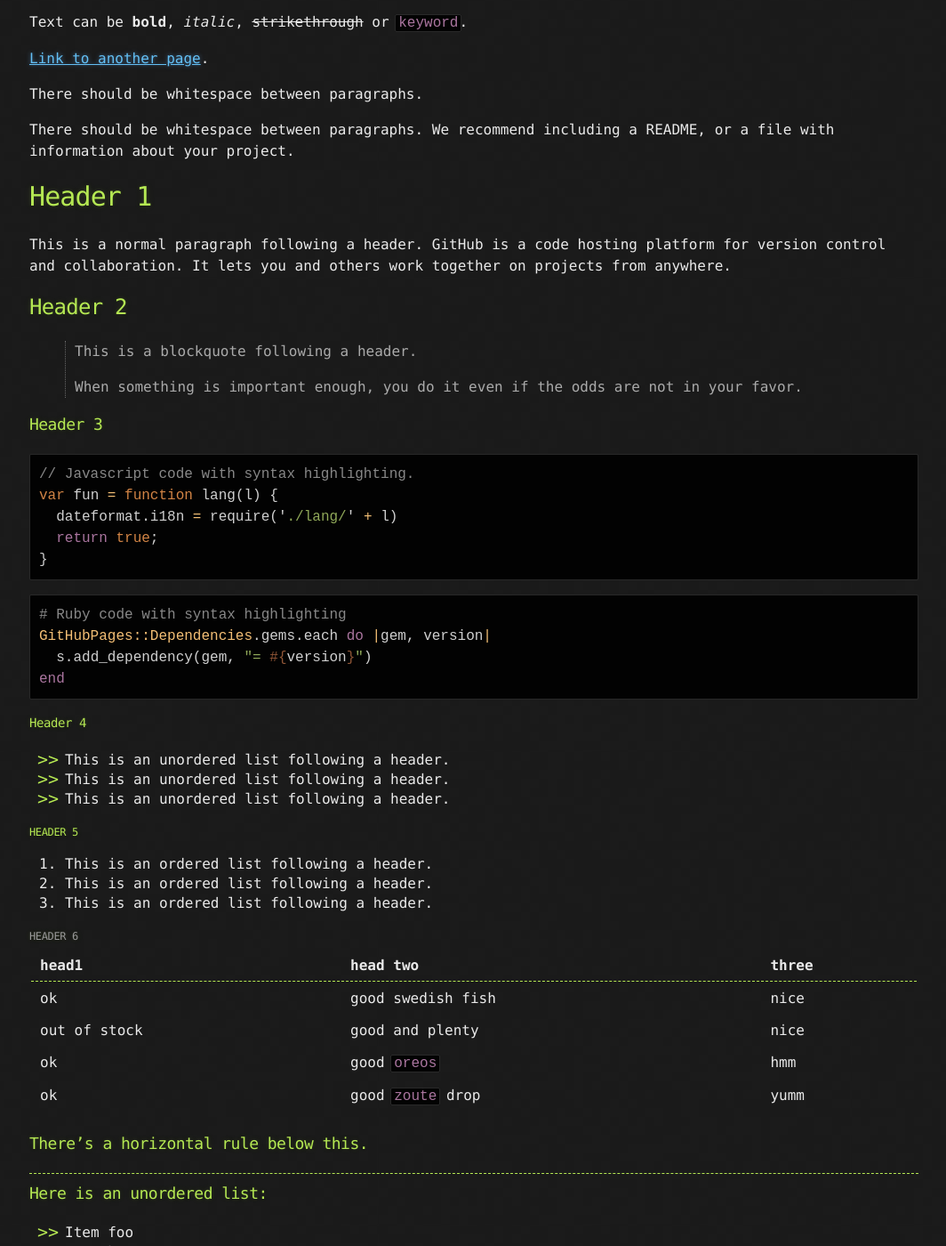
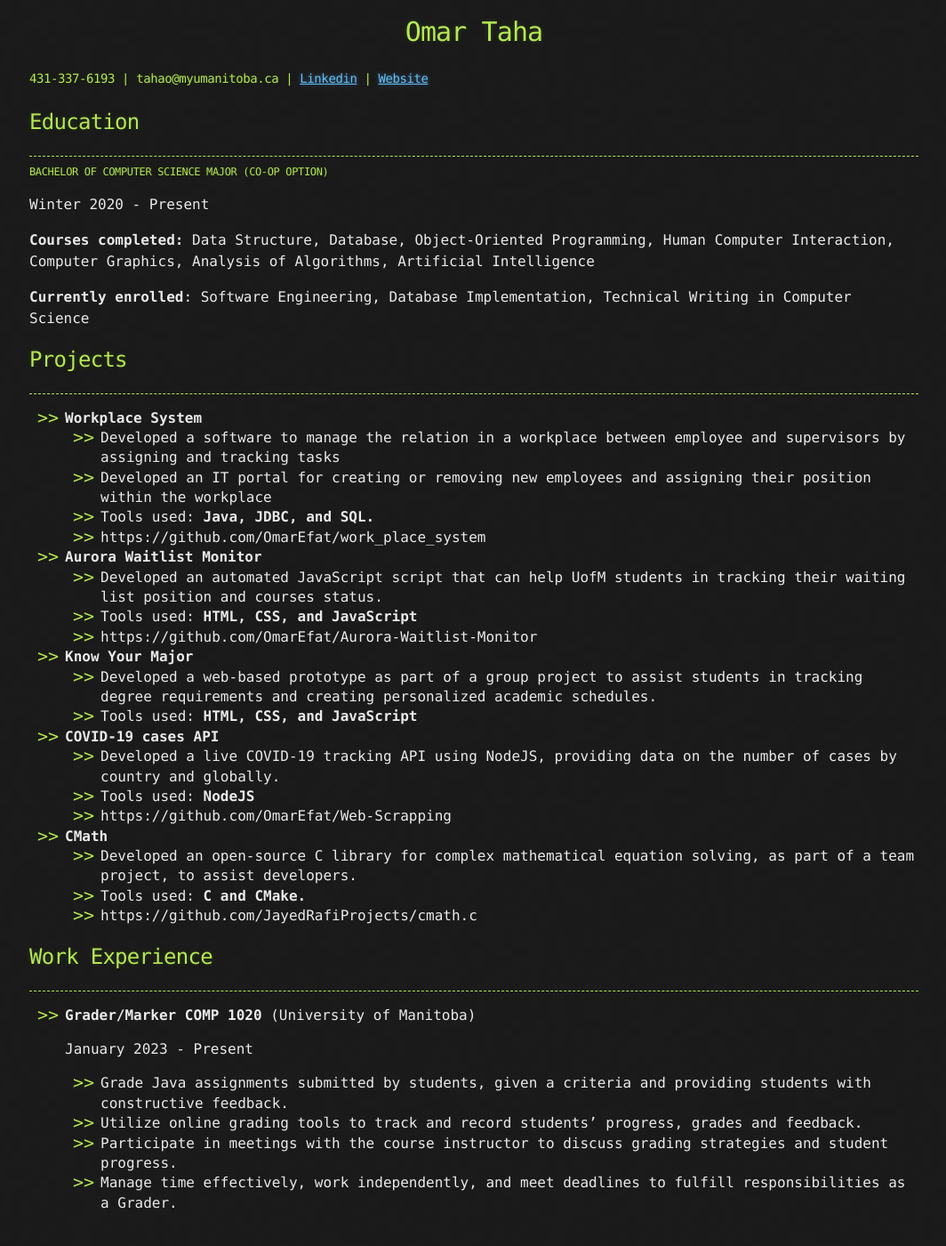
Before and after one commit to OmarEfat/OmarEfat.github.io, a Jekyll site: the page built from index.md, in a window 1280 px wide and 1400 px high, scrolled down 220 px. Shown: the whole window at 89% size, without its empty margins (107-1171 px from the left). Built offline with Jekyll 4.4.1, drawn with Linux system fonts in a browser that asks for light colours; some of the changed text lies outside the part shown.

Commit message:
Update index.md

````diff
--- a/index.md
+++ b/index.md
@@ -1,123 +1,87 @@
 ---
 layout: default
 ---
+<h1 style="text-align: center;">Omar Taha</h1>
 
-Text can be **bold**, _italic_, ~~strikethrough~~ or `keyword`.
+#### 431-337-6193 | tahao@myumanitoba.ca | [Linkedin](https://www.linkedin.com/in/omar-effat/) | [Website](https://omarefat.github.io/MyWebsite/)
 
-[Link to another page](./another-page.html).
+## Education
+---
+##### Bachelor of Computer Science Major (Co-op option)
+Winter 2020 - Present
 
-There should be whitespace between paragraphs.
+**Courses completed:** Data Structure, Database, Object-Oriented Programming, Human Computer Interaction, Computer Graphics, Analysis of Algorithms, Artificial Intelligence
 
-There should be whitespace between paragraphs. We recommend including a README, or a file with information about your project.
+**Currently enrolled**: Software Engineering, Database Implementation, Technical Writing in Computer Science
 
-# Header 1
-
-This is a normal paragraph following a header. GitHub is a code hosting platform for version control and collaboration. It lets you and others work together on projects from anywhere.
-
-## Header 2
-
-> This is a blockquote following a header.
->
-> When something is important enough, you do it even if the odds are not in your favor.
-
-### Header 3
-
-```js
-// Javascript code with syntax highlighting.
-var fun = function lang(l) {
-  dateformat.i18n = require('./lang/' + l)
-  return true;
-}
-```
-
-```ruby
-# Ruby code with syntax highlighting
-GitHubPages::Dependencies.gems.each do |gem, version|
-  s.add_dependency(gem, "= #{version}")
-end
-```
-
-#### Header 4
-
-*   This is an unordered list following a header.
-*   This is an unordered list following a header.
-*   This is an unordered list following a header.
-
-##### Header 5
-
-1.  This is an ordered list following a header.
-2.  This is an ordered list following a header.
-3.  This is an ordered list following a header.
-
-###### Header 6
-
-| head1        | head two          | three |
-|:-------------|:------------------|:------|
-| ok           | good swedish fish | nice  |
-| out of stock | good and plenty   | nice  |
-| ok           | good `oreos`      | hmm   |
-| ok           | good `zoute` drop | yumm  |
-
-### There's a horizontal rule below this.
-
-* * *
-
-### Here is an unordered list:
-
-*   Item foo
-*   Item bar
-*   Item baz
-*   Item zip
-
-### And an ordered list:
-
-1.  Item one
-1.  Item two
-1.  Item three
-1.  Item four
-
-### And a nested list:
-
-- level 1 item
-  - level 2 item
-  - level 2 item
-    - level 3 item
-    - level 3 item
-- level 1 item
-  - level 2 item
-  - level 2 item
-  - level 2 item
-- level 1 item
-  - level 2 item
-  - level 2 item
-- level 1 item
-
-### Small image
-
-![Octocat](https://github.githubassets.com/images/icons/emoji/octocat.png)
-
-### Large image
-
-![Branching](https://guides.github.com/activities/hello-world/branching.png)
+## Projects
+---
+* **Workplace System**
+  * Developed a software to manage the relation in a workplace between employee and supervisors by assigning and tracking tasks
+  * Developed an IT portal for creating or removing new employees and assigning their position within the workplace
+  *  Tools used: **Java, JDBC, and SQL.**
+  * https://github.com/OmarEfat/work_place_system
+*  **Aurora Waitlist Monitor**
+   * Developed an automated JavaScript script that can help UofM students in tracking their waiting list position and courses status.
+   * Tools used: **HTML, CSS, and JavaScript**
+   * https://github.com/OmarEfat/Aurora-Waitlist-Monitor
+* **Know Your Major**
+  * Developed a web-based prototype as part of a group project to assist students in tracking degree requirements and creating personalized academic schedules.
+  * Tools used: **HTML, CSS, and JavaScript**
+* **COVID-19 cases API**
+  * Developed a live COVID-19 tracking API using NodeJS, providing data on the number of cases by country and globally.
+  * Tools used: **NodeJS**
+  * https://github.com/OmarEfat/Web-Scrapping
+* **CMath**
+  *  Developed an open-source C library for complex mathematical equation solving, as part of a team project, to assist developers.
+  *  Tools used: **C and CMake.**
+  *  https://github.com/JayedRafiProjects/cmath.c
 
 
-### Definition lists can be used with HTML syntax.
+## Work Experience
+---
+* **Grader/Marker COMP 1020**  (University of Manitoba)
 
-<dl>
-<dt>Name</dt>
-<dd>Godzilla</dd>
-<dt>Born</dt>
-<dd>1952</dd>
-<dt>Birthplace</dt>
-<dd>Japan</dd>
-<dt>Color</dt>
-<dd>Green</dd>
-</dl>
+   January 2023 - Present
+  - Grade Java assignments submitted by students, given a criteria and providing students with constructive feedback.
+  - Utilize online grading tools to track and record students’ progress, grades and feedback.
+  - Participate in meetings with the course instructor to discuss grading strategies and student progress.
+  - Manage time effectively, work independently, and meet deadlines to fulfill responsibilities as a Grader.
 
-```
-Long, single-line code blocks should not wrap. They should horizontally scroll if they are too long. This line should be long enough to demonstrate this.
-```
+&nbsp;
 
-```
-The final element.
-```
+* **Logistics Analyst – Summer Student**  (Frontier Supply Chain)
+
+   May 2022 - August 2022
+  - Monitored movement of 200 freights per day and followed up with the courier until confirming their delivery.
+  - Created a spreadsheet using Microsoft Excel to analyze shipment status and calculate the rate of on-time delivery.
+  - Developed a faster daily work routine that increased the rate of shipments tracked by 150% per day.
+  - rained a new employee in the last week of the term for the same role and provided a flowchart of the work routine.
+
+
+  &nbsp;
+
+* **Data Entry and Data Quality Team Member**  (Staffmax- SharedHealth)
+
+   September 2021 - January 2022
+  - Accurately entered over 400 of clients’ immunization consent forms into database systems.
+  - Assisted with resolutions of any issues related to clients’ immunization records or clients’ profiles.
+  - Communicated with clients and healthcare providers to obtain missing or updated immunization information.
+
+
+    &nbsp;
+
+* **Technical Support Representative**  (CanTalk Winnipeg)
+
+   June 2021 - September 2021
+  - Handled more than 50 calls per day, while resolving customer concerns efficiently to ensure customer satisfaction.
+  - Used scripts and technical expertise to resolve online reservation issues for Six Flags, our main cliet, including account creation, ticket purchasing, and park access, resulting in high customer satisfaction.
+  - Guided customers through the steps required to complete tasks and make reservations online.
+  - Escalated urgent and technical issues to the appropriate team for further resolution.
+
+
+## Volunteer
+---
+* **Science Students’ Association Peer Mentor**  (University of Manitoba)
+* **International Student Mentor**  (University of Manitoba)
+* **Math Tutor**  (Frontier College)
````
